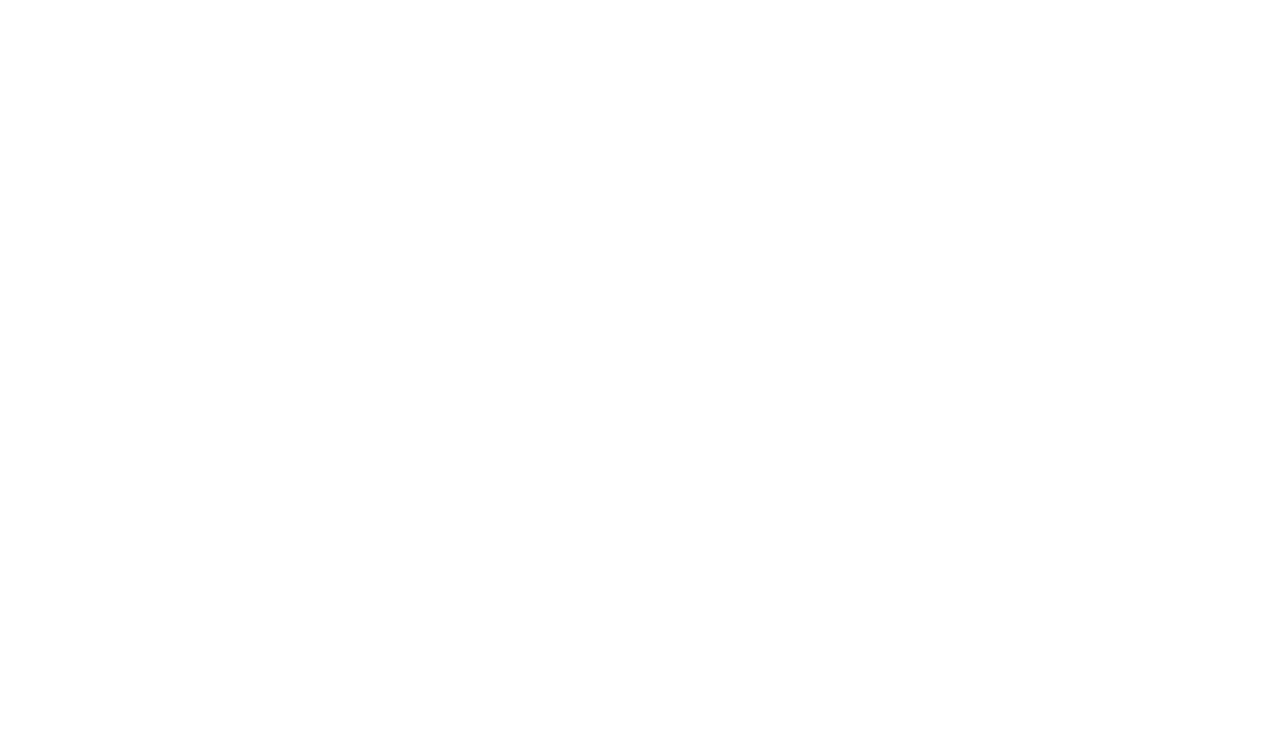
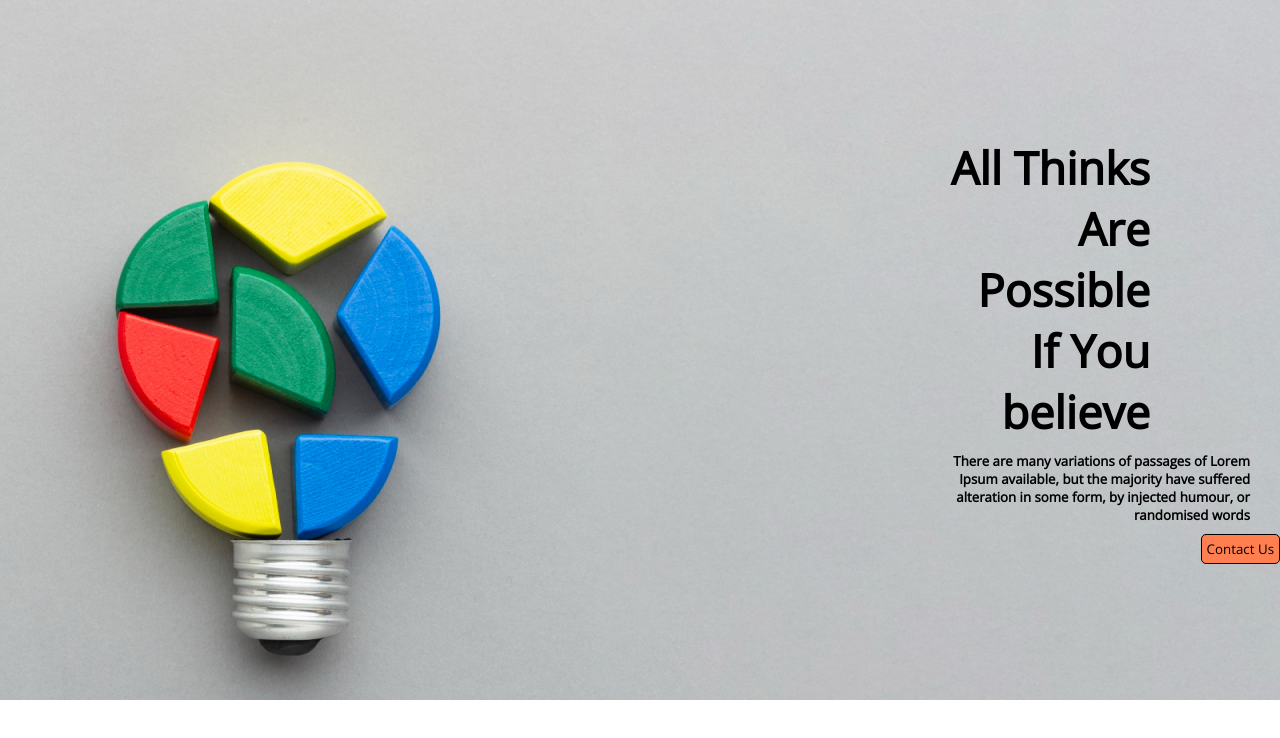
Before and after one commit to capnemo20/new-year-new-me-assignment, a plain HTML site: page index.html in a window 1280 px wide. Drawn offline with nearby package versions, Linux system fonts and the light colour scheme.

Commit message:
header section done

```diff
--- a/index.html
+++ b/index.html
@@ -6,8 +6,28 @@
     <meta name="viewport" content="width=device-width, initial-scale=1.0">
     <title>New Year's Resolution</title>
     <link rel="stylesheet" href="style.css">
+    <link rel="preconnect" href="https://fonts.googleapis.com"><link rel="preconnect" href="https://fonts.gstatic.com" crossorigin><link href="https://fonts.googleapis.com/css2?family=Open+Sans&display=swap" rel="stylesheet">
 </head>
 <body>
+    <!-- This is Header Section -->
+
+    <header class="header-part">
+
+
+            <!-- <img class="banner-img" src="./pictures/banner2.png" alt=""> -->
+
+
+        <div class="header-description">
+            <h1 class="header-caption">All Thinks Are Possible If You believe</h1>
+            <h5 class="caption-description">There are many variations of passages of Lorem Ipsum available, but the majority have suffered alteration in some form, by injected humour, or randomised words</h5>
+            <button class="primary-btn">Contact Us</button>
+        </div>
+    </header>
+
+    <!-- This is Header Section -->
+
+
+
 
 </body>
 </html>
--- a/style.css
+++ b/style.css
@@ -0,0 +1,44 @@
+*{
+
+    font-family: 'Open Sans', sans-serif;
+    margin:0;
+}
+
+/* header part style */
+.header-part{
+
+    height: 700px;
+    background-image: url("./pictures/banner2.png");
+    display: flex;
+    flex-direction: row;
+
+    align-items: center;
+    justify-content: end;
+    align-content: space-around;
+
+
+}
+
+.header-description{
+    width:30;
+    text-align: end;
+
+}
+.caption-description{
+    width:300px;
+    margin-right: 30px;
+    margin-top: 10px;
+
+}
+.primary-btn{
+    background-color: coral;
+    border: 1px solid;
+    border-radius: 5px;
+    padding:5px;
+    font-weight: 500;
+    margin-top: 10px;
+}
+.header-caption{
+    width:200px;
+    font-size: 45px;
+}
```
Also changed, not shown: pictures/banner2.png (added).
